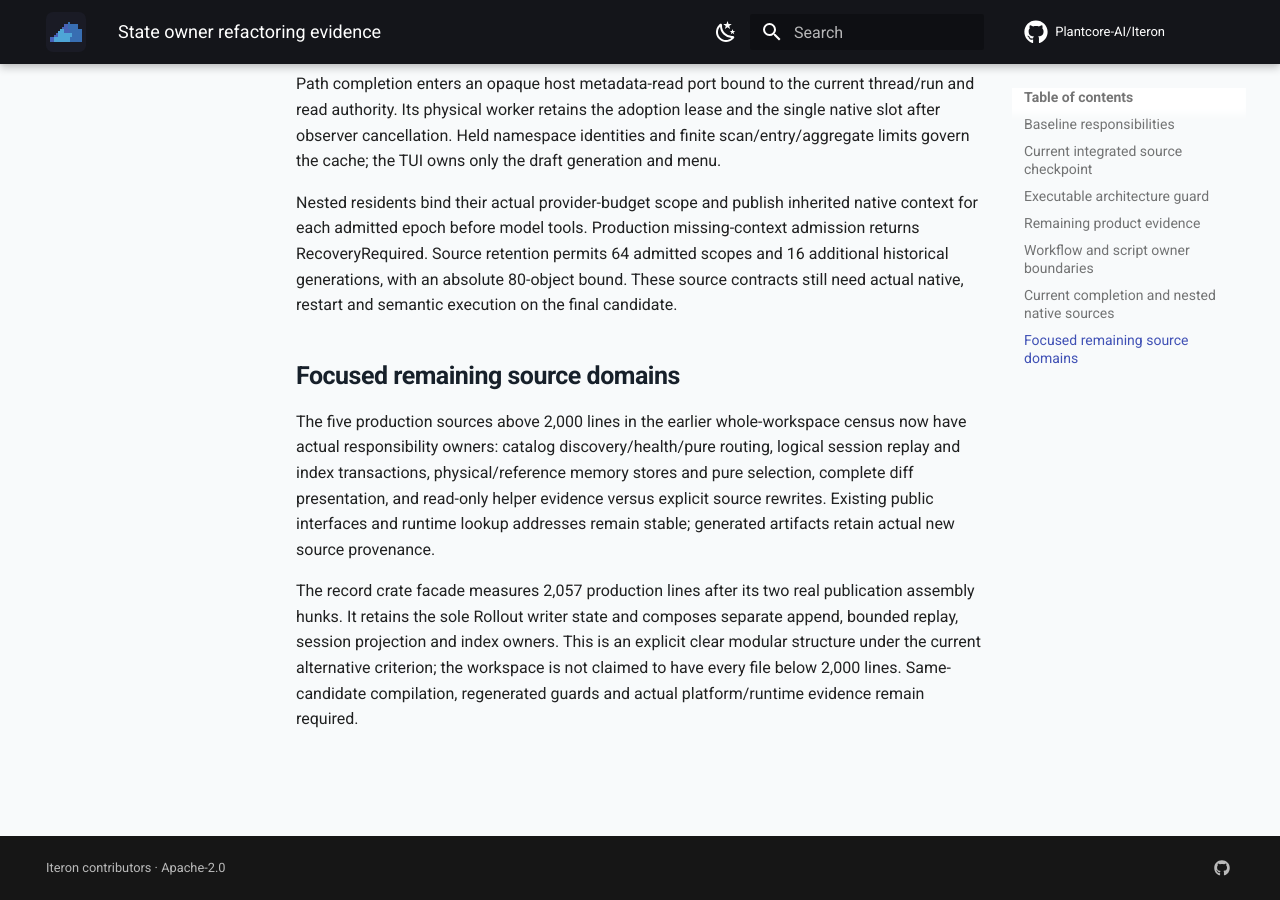
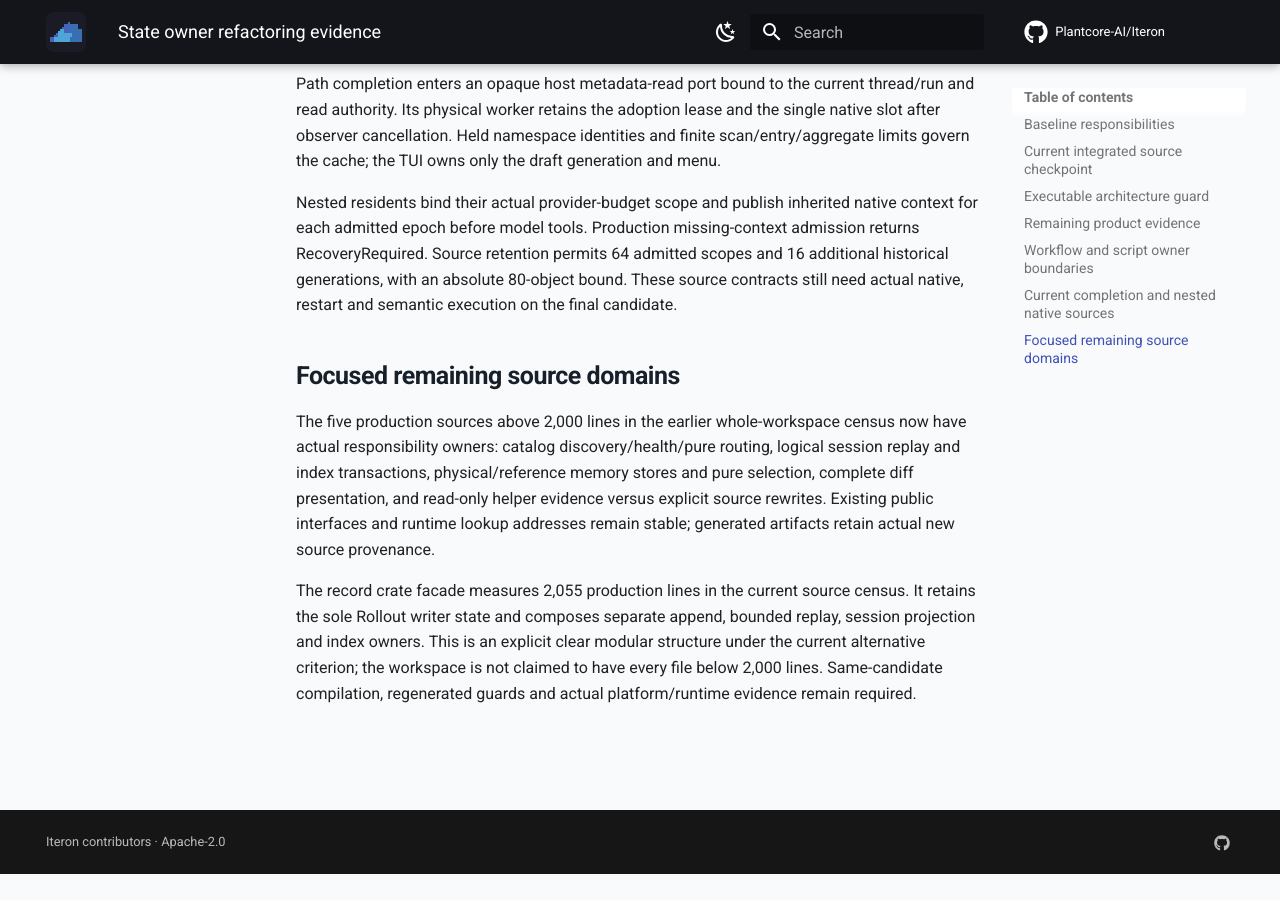
Before and after one commit to Plantcore-AI/Iteron, an MkDocs documentation site: the page built from docs/development/state-owner-refactor.md, in a window 1280 px wide and 900 px high, scrolled down 3875 px. Built offline with MkDocs 1.6.1 and Material for MkDocs 9.7.7, drawn with Linux system fonts in a browser that asks for light colours; comment, search, counter and statistics services are not loaded; after the commit the page ends 4749 px from its top, so only the background shows below that.

Commit message:
Refresh repaired source ownership and canonical provenance

```diff
--- a/docs/development/state-owner-refactor.md
+++ b/docs/development/state-owner-refactor.md
@@ -151,8 +151,8 @@ index transactions, physical/reference memory stores and pure selection, complet
 and read-only helper evidence versus explicit source rewrites. Existing public interfaces and
 runtime lookup addresses remain stable; generated artifacts retain actual new source provenance.
 
-The record crate facade measures 2,057 production lines after its two real publication assembly
-hunks. It retains the sole Rollout writer state and composes separate append, bounded replay,
+The record crate facade measures 2,055 production lines in the current source census.
+It retains the sole Rollout writer state and composes separate append, bounded replay,
 session projection and index owners. This is an explicit clear modular structure under the current
 alternative criterion; the workspace is not claimed to have every file below 2,000 lines.
 Same-candidate compilation, regenerated guards and actual platform/runtime evidence remain required.
```
Also changed, not shown: OWNERSHIP.md (+1 -1 lines), 5 other files.
